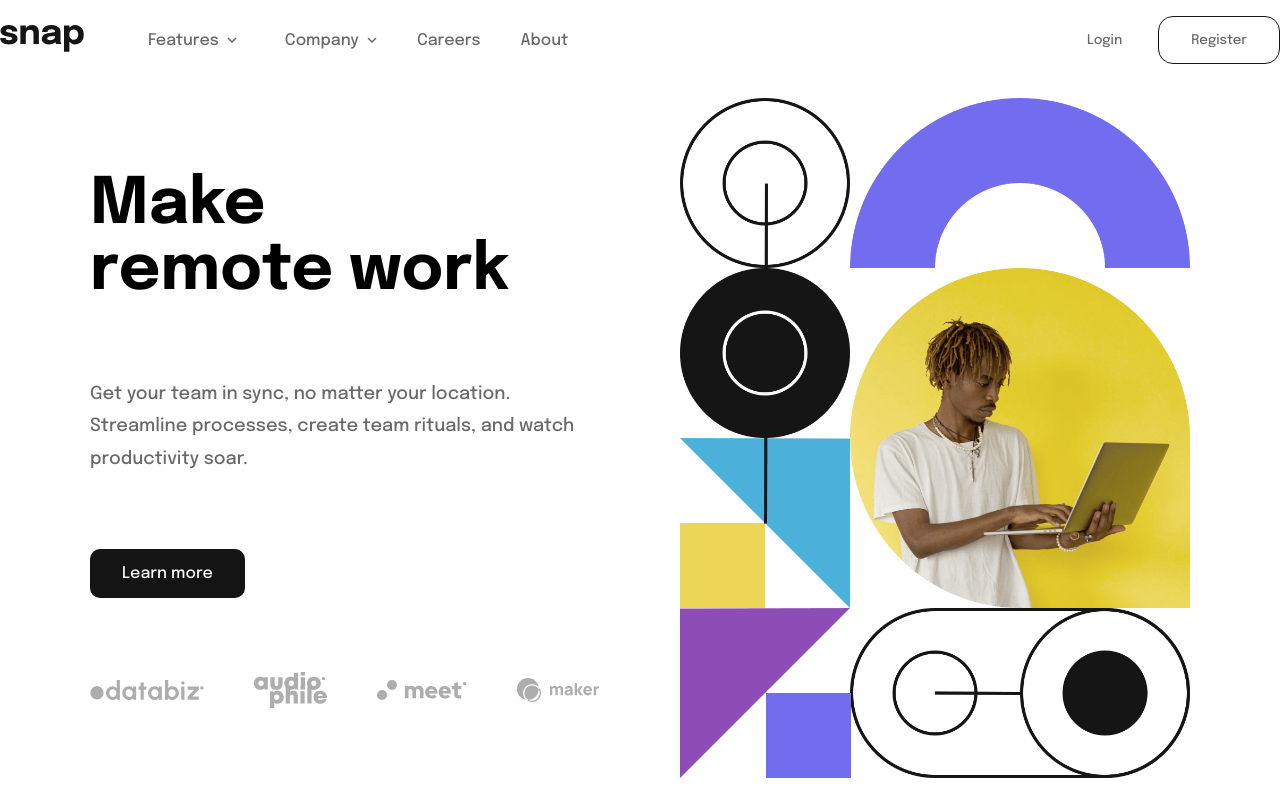
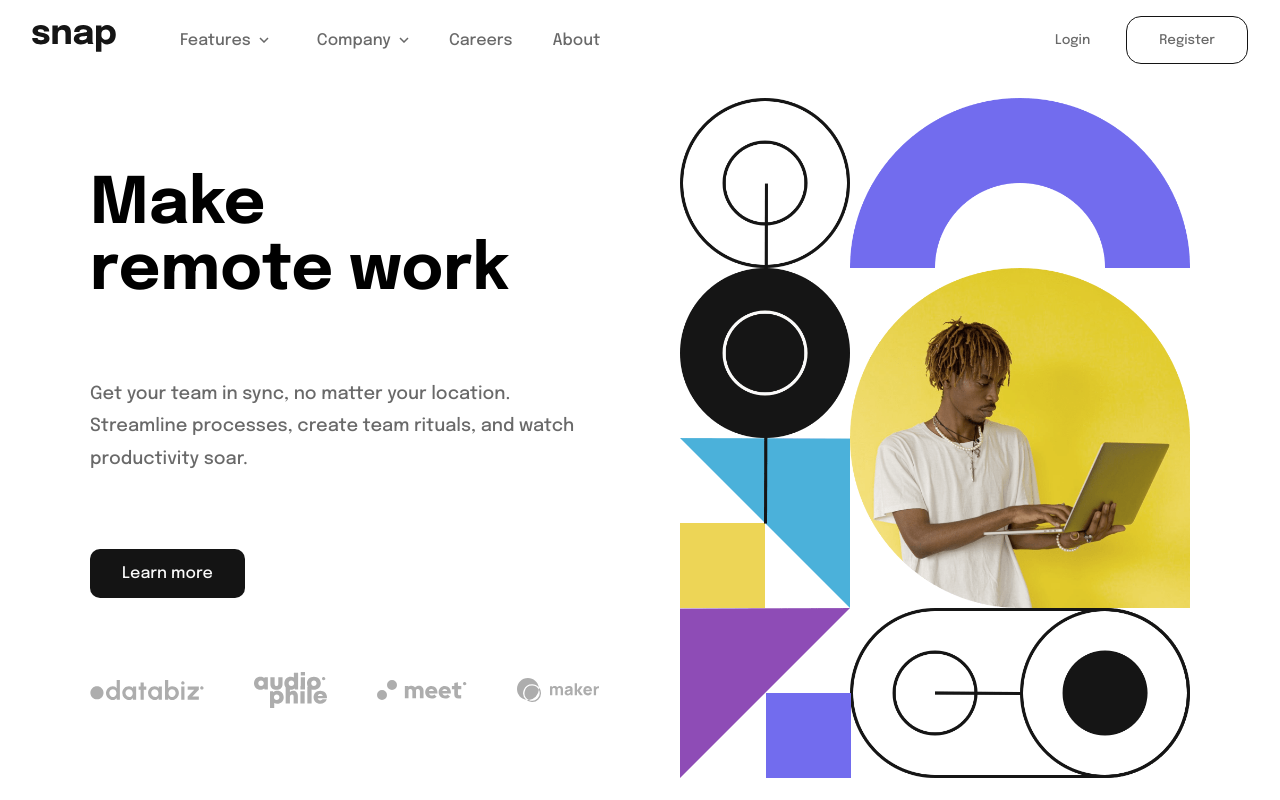
Before and after one commit to alishirani1384/intro-section-with-dropdown-navigation, a plain HTML site: page index.html in a window 1280 px wide. Drawn offline with Linux system fonts and the light colour scheme.

Commit message:
Update style.css

```diff
--- a/style.css
+++ b/style.css
@@ -68,6 +68,7 @@ nav{
     justify-content: space-between;
     max-width: 1440px;
     margin: 0 auto;
+    padding-inline: 2rem;
 }
 .nav-left{
     display: flex;
```
